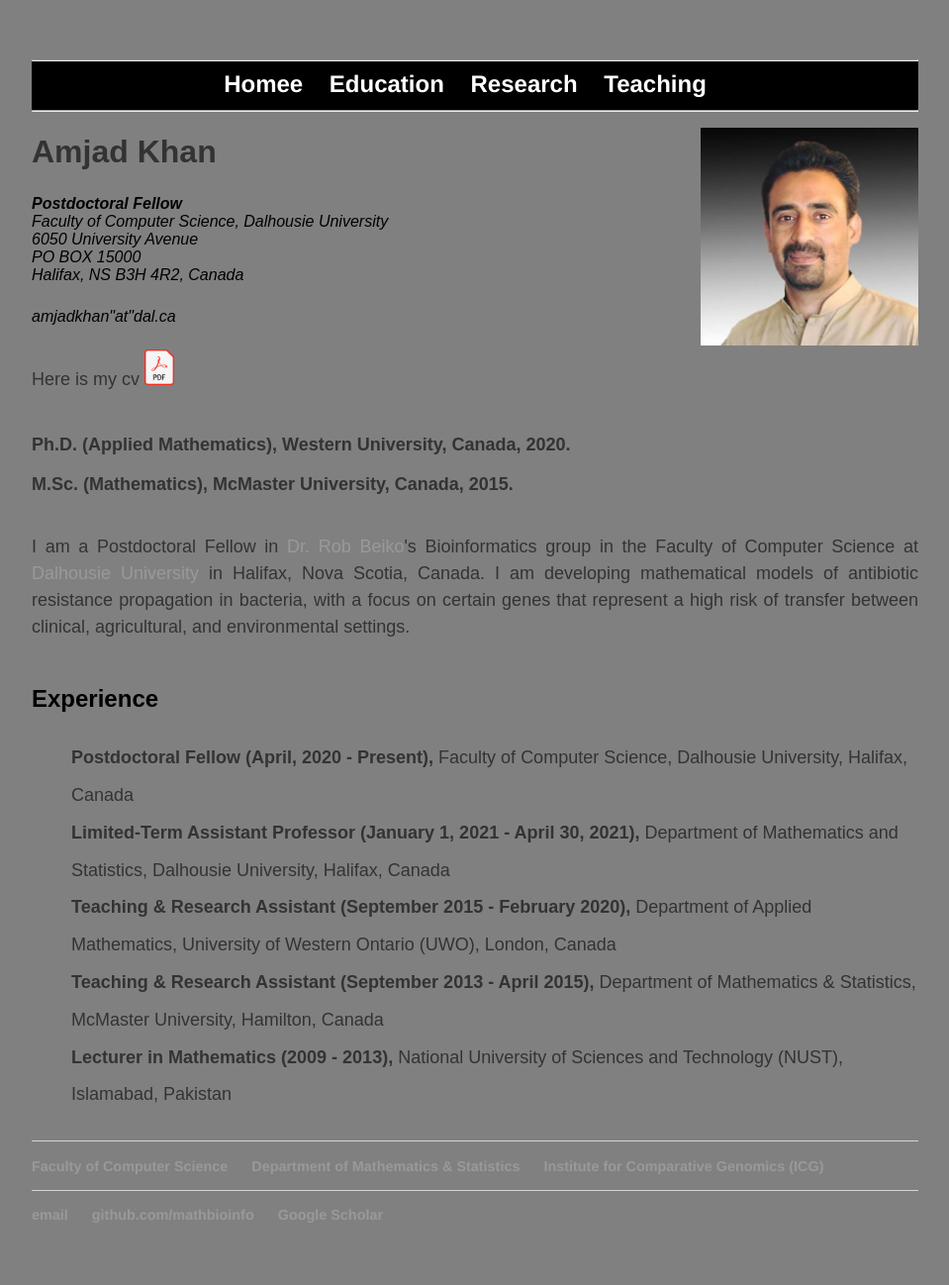
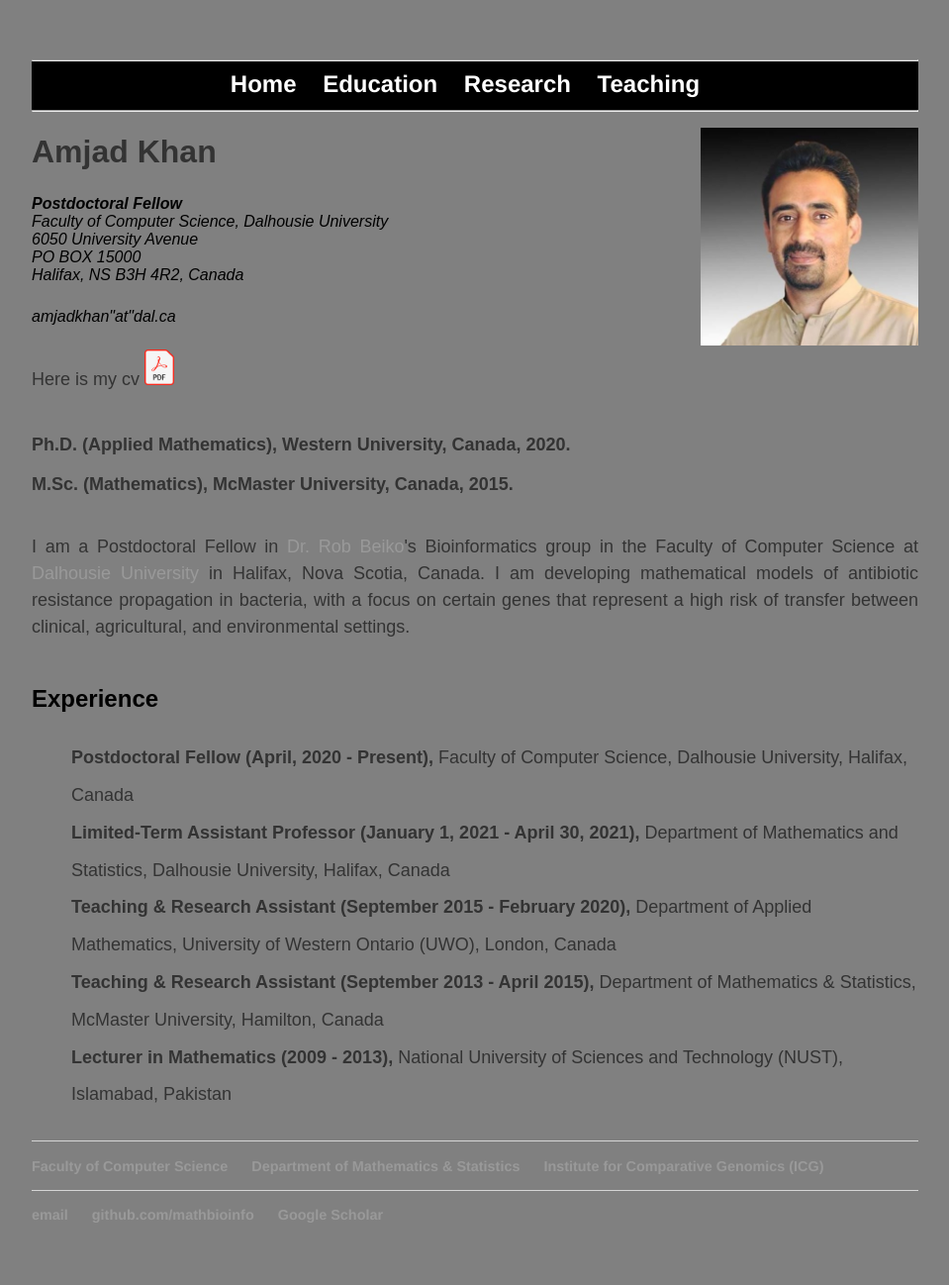
Before and after one commit to MathBioInfo/amjadkhan, a Jekyll site: the page index.html, which Jekyll copies as it is, in a window 1280 px wide. Shown: the whole page at 99% size, without its empty margins (160-1119 px from the left). Built offline with Jekyll 4.4.1, drawn with Linux system fonts in a browser that asks for light colours.

Commit message:
Update index.html

```diff
--- a/index.html
+++ b/index.html
@@ -19,7 +19,7 @@
 
 		<ul> <font size="5">
 			<hr >
-        		<li><a href="" style="color: white">   Homee</a></li>
+        		<li><a href="" style="color: white">   Home</a></li>
 	        	<li ><a href="Education/index.html" style="color: white">Education</a></li>
         		<li ><a href="Research/index.html" style="color: white">Research</a></li>
         		<li ><a href="Teaching/index.html" style="color: white">Teaching</a></li>
```
